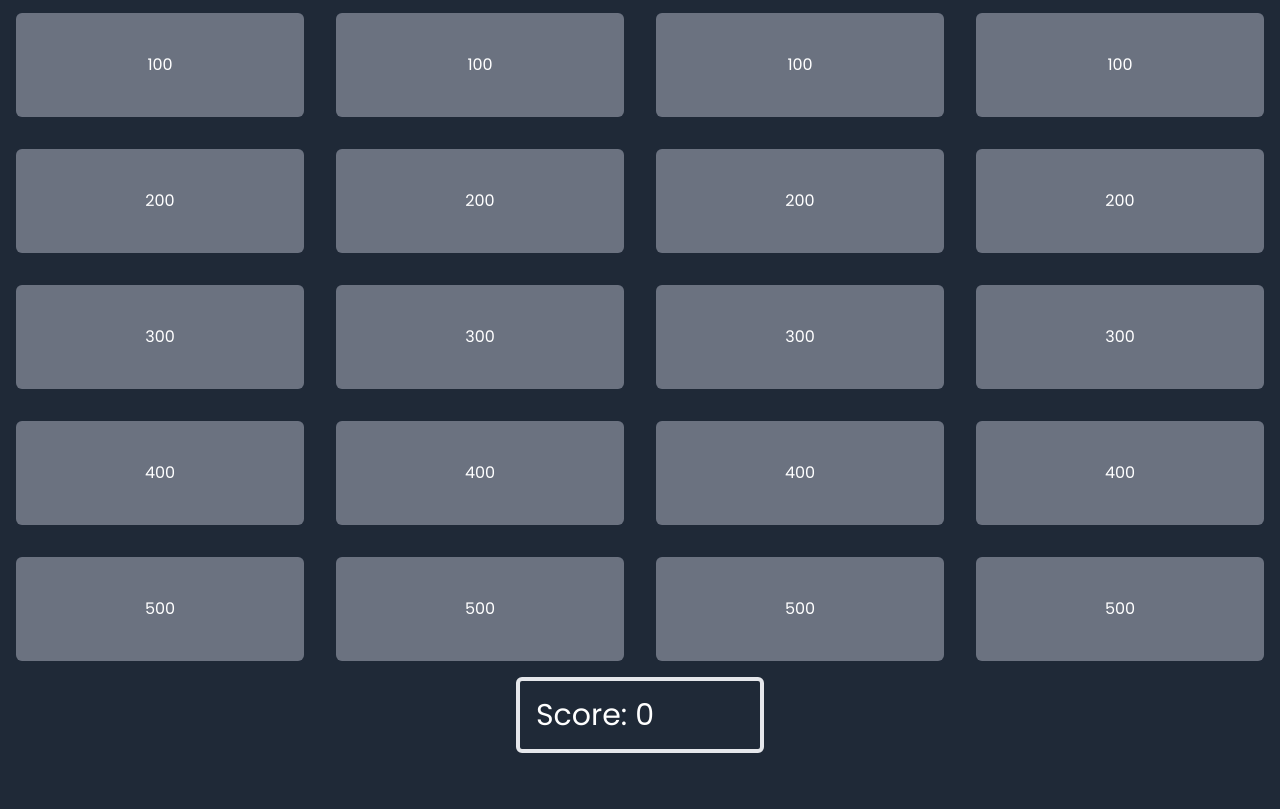
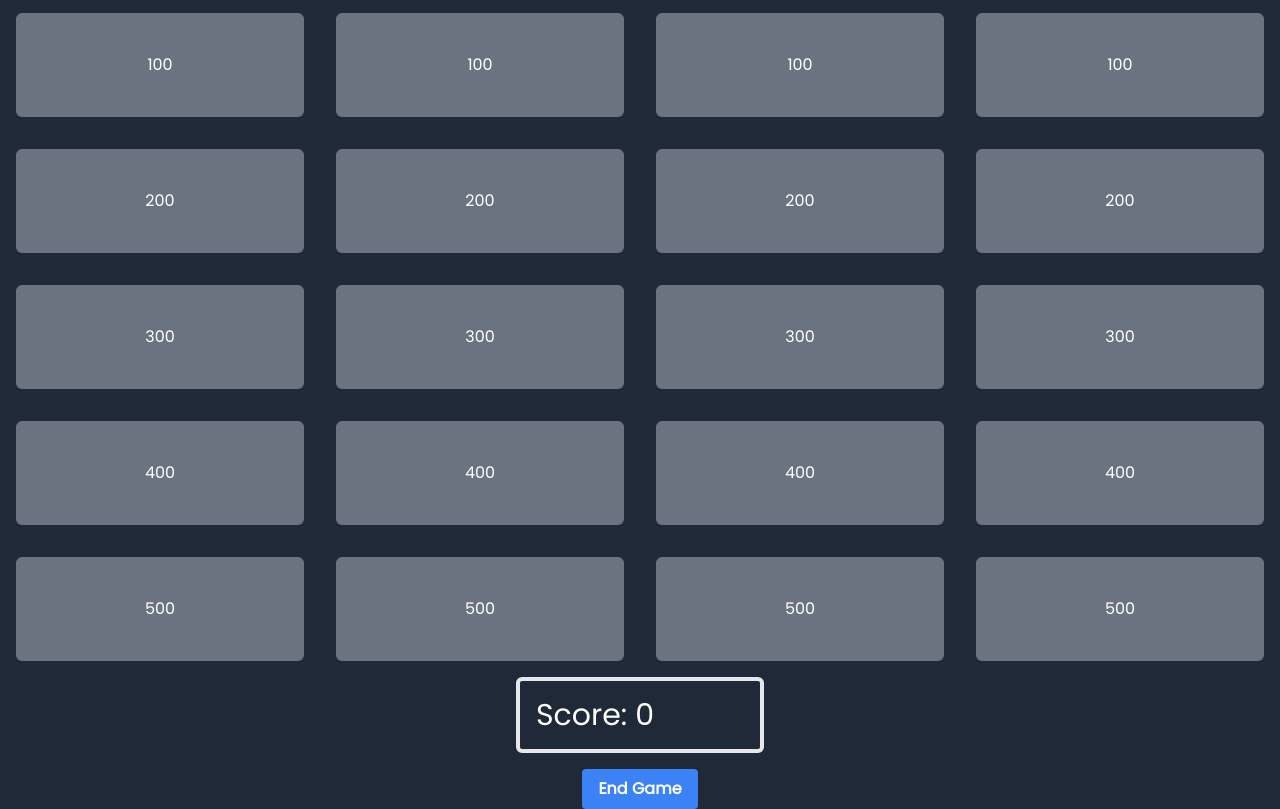
Before and after one commit to mccoydidericksen/jeopardy-game, a plain HTML site: page game.html in a window 1280 px wide. Shown: the part 195-1004 px from the top of the page. Before the commit the page ends 948 px from the top, so only its background shows below. Drawn offline with nearby package versions, Linux system fonts and the light colour scheme; no server answers.

Commit message:
add end game button html

```diff
--- a/game.html
+++ b/game.html
@@ -62,6 +62,11 @@
             <div class="box-content h-42 w-52 p-4 border-4 rounded-md mx-auto text-3xl">
                 <p class="text-white ">Score: <span id="score" class="whitespace-no-wrap flex-1">0</span></p>
             </div>
+            <div class="flex justify-center mt-4">
+                <button class="bg-blue-500 hover:bg-blue-700 text-white font-bold py-2 px-4 rounded">
+                    End Game
+                  </button>
+            </div>
         </div>
         <div class="relative z-10" aria-labelledby="Question" role="dialog" aria-modal="true" hidden id="modal">
             <div class="fixed inset-0 bg-gray-500 bg-opacity-75 transition-opacity"></div>
```
